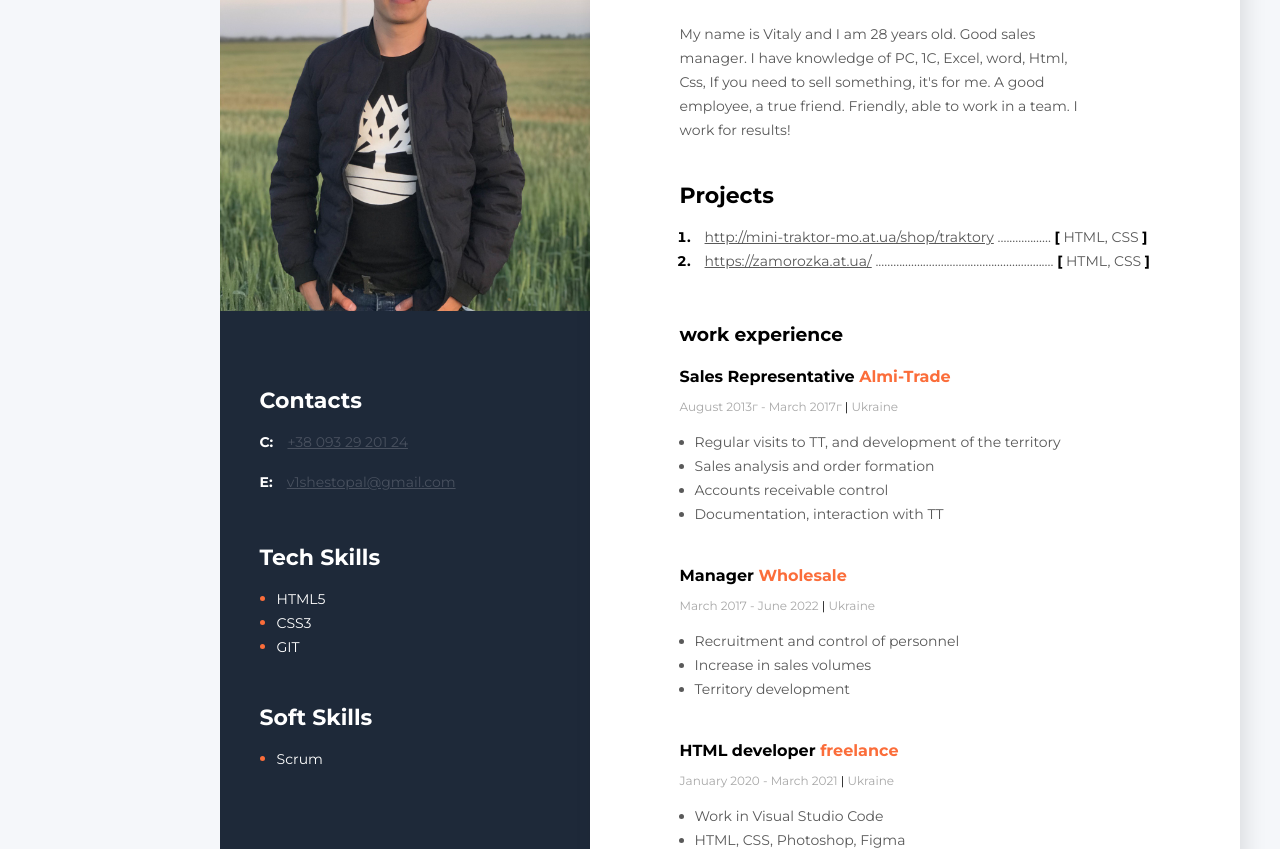
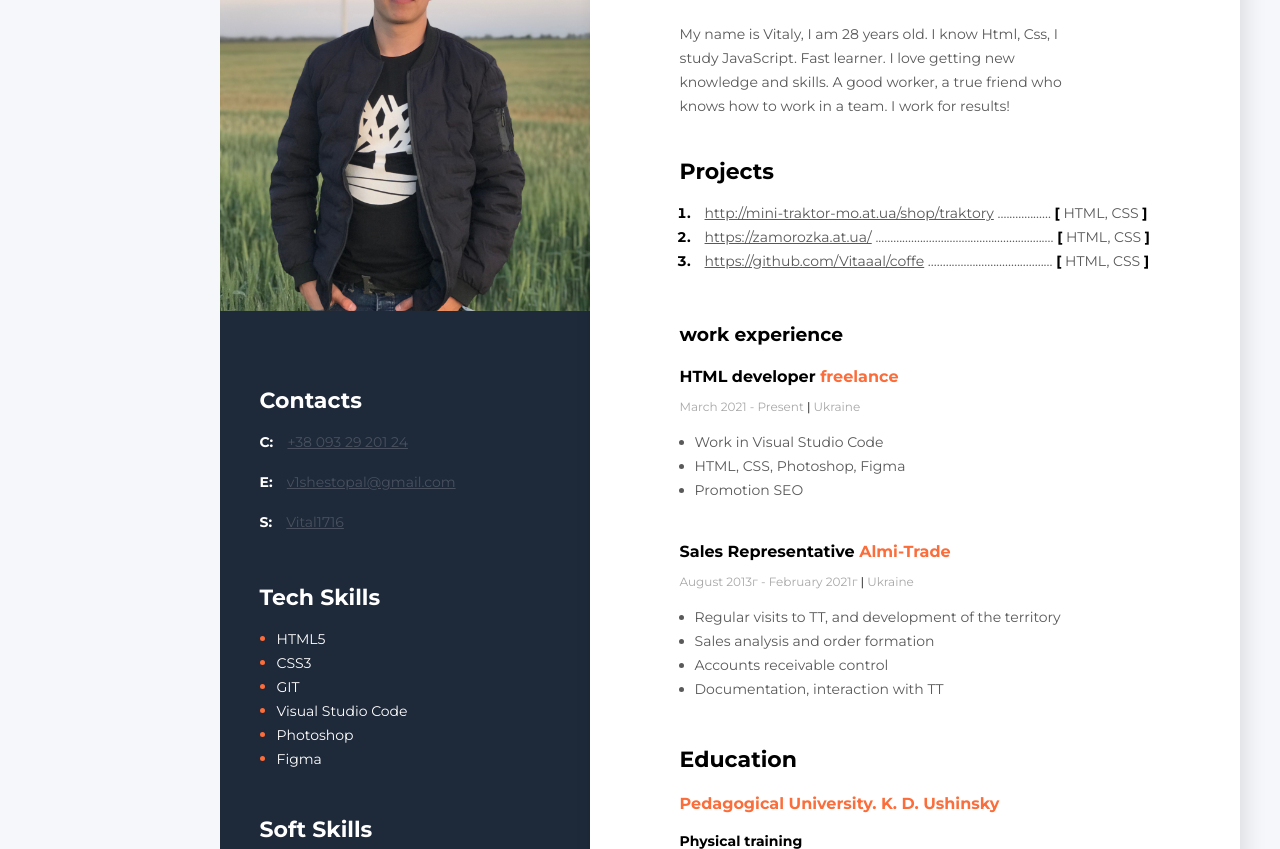
Before and after one commit to Vitaaal/Resume, a plain HTML site: page index.html in a window 1280 px wide. Shown: the part 230-1079 px from the top of the page. Drawn offline with Linux system fonts and the light colour scheme.

Commit message:
added Skill

```diff
--- a/index.html
+++ b/index.html
@@ -20,8 +20,8 @@
             <div class="about">
                 <h2 class="about-position">Resume</h2>
                <h1 class="about-name">Shestopal Vitaly</h1>
-                <p class="about-description">My name is Vitaly and I am 28 years old. Good sales manager. I have knowledge of PC, 1C, Excel, word, Html, Css,
-                    If you need to sell something, it's for me. A good employee, a true friend. Friendly, able to work in a team. I work for results!
+                <p class="about-description">My name is Vitaly, I am 28 years old. I know Html, Css, I study JavaScript. Fast learner.
+                    I love getting new knowledge and skills. A good worker, a true friend who knows how to work in a team. I work for results!
                 </p>
             </div>
             <!--projects-->
@@ -44,6 +44,13 @@
                     <span class="project-bracket">[</span> HTML, CSS <span class="project-bracket">]</span>
                 </span>
             </li>
+            <li class="projects-item">
+                <span class="project">
+                    <a href="https://github.com/Vitaaal/coffe" class="project-link">https://github.com/Vitaaal/coffe</a>
+                    ..........................................
+                    <span class="project-bracket">[</span> HTML, CSS <span class="project-bracket">]</span>
+                </span>
+            </li>
         </ol>
             </div>
             <!--work-->
@@ -51,8 +58,18 @@
             <h3>work experience</h3>
             <!--company 1-->
             <div>
+                <h4 class="work-position">HTML developer <span class="organization">freelance</span> </h4>
+                <p class="period">March 2021 - Present<span class="line"> | </span> Ukraine</p>
+                <ul class="work-list">
+                    <li class="work-list-item">Work in Visual Studio Code </li>
+                    <li class="work-list-item">HTML, CSS, Photoshop, Figma</li>
+                    <li class="work-list-item">Promotion SEO</li>
+                </ul>
+            </div>
+            <!--company 2-->
+            <div>
                 <h4 class="work-position">Sales Representative <span class="organization">Almi-Trade</span> </h4>
-                <p class="period">August 2013г - March 2017г <span class="line"> | </span>Ukraine</p>
+                <p class="period">August 2013г - February 2021г <span class="line"> | </span>Ukraine</p>
                 <ul class="work-list">
                     <li class="work-list-item">Regular visits to TT, and development of the territory </li>
                     <li class="work-list-item">Sales analysis and order formation</li>
@@ -60,25 +77,9 @@
                     <li class="work-list-item">Documentation, interaction with TT</li>
                 </ul>
             </div>
-            <!--company 2-->
-            <div>
-                <h4 class="work-position">Manager <span class="organization">Wholesale</span> </h4>
-                <p class="period">March 2017 - June 2022<span class="line"> | </span> Ukraine  </p>
-                <ul class="work-list">
-                    <li class="work-list-item">Recruitment and control of personnel</li>
-                    <li class="work-list-item">Increase in sales volumes</li>
-                    <li class="work-list-item">Territory development</li>
-                </ul>
-            </div>
             <!--company 3-->
             <div>
-                <h4 class="work-position">HTML developer <span class="organization">freelance</span> </h4>
-                <p class="period">January 2020 - March 2021<span class="line"> | </span> Ukraine</p>
-                <ul class="work-list">
-                    <li class="work-list-item">Work in Visual Studio Code </li>
-                    <li class="work-list-item">HTML, CSS, Photoshop, Figma</li>
-                    <li class="work-list-item">Promotion SEO</li>
-                </ul>
+
             </div>
             </div>
             <!--Education-->
@@ -105,6 +106,10 @@
                             <span class="contact-tupe">E:</span>
                              <a href="mailto:v1shestopal@gmail.com" class="contact-link"> v1shestopal@gmail.com</a>
                         </p>
+                        <p>
+                            <span class="contact-tupe">S:</span>
+                             <a href="skype:Vital1716" class="contact-link"> Vital1716</a>
+                        </p>
                     </div>
                 </div>
                 <!--Tech Skills-->
@@ -114,6 +119,9 @@
                         <li class="tech-skills-item"> <span class="tech-skills-text"> HTML5</span> </li>
                         <li class="tech-skills-item"> <span class="tech-skills-text"> CSS3</span> </li>
                         <li class="tech-skills-item"> <span class="tech-skills-text"> GIT</span> </li>
+                        <li class="tech-skills-item"> <span class="tech-skills-text"> Visual Studio Code</span> </li>
+                        <li class="tech-skills-item"> <span class="tech-skills-text"> Photoshop</span> </li>
+                        <li class="tech-skills-item"> <span class="tech-skills-text"> Figma</span> </li>
                     </ul>
                 </div>
                 <!--Soft Skills-->
```
